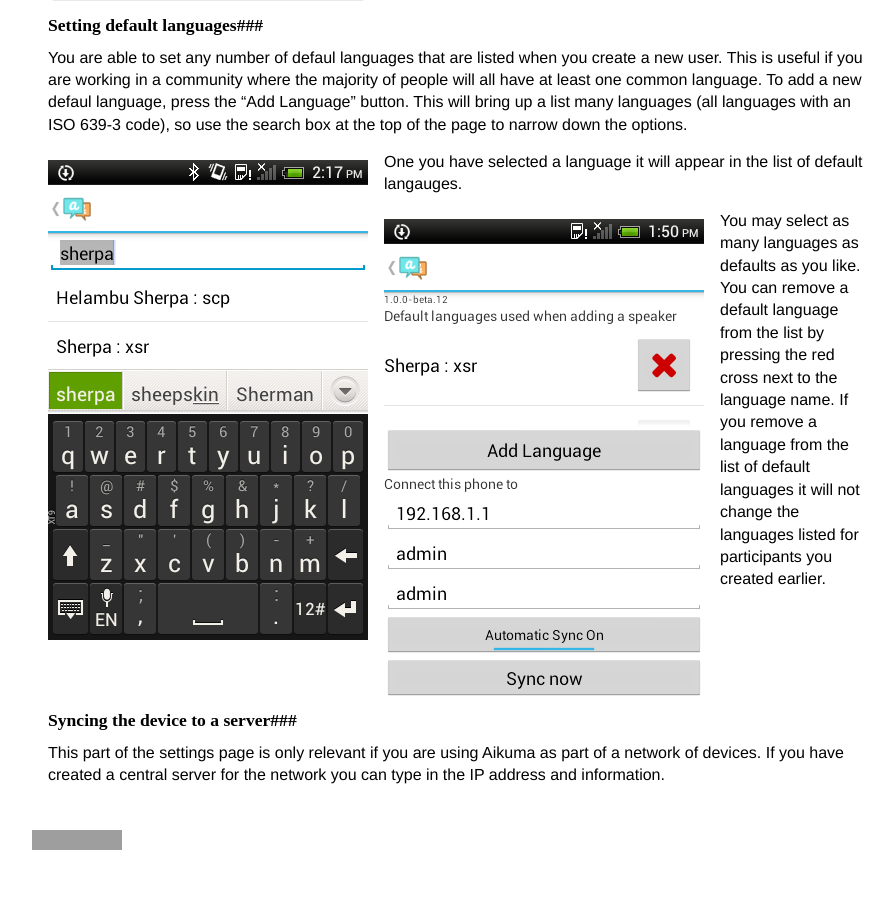
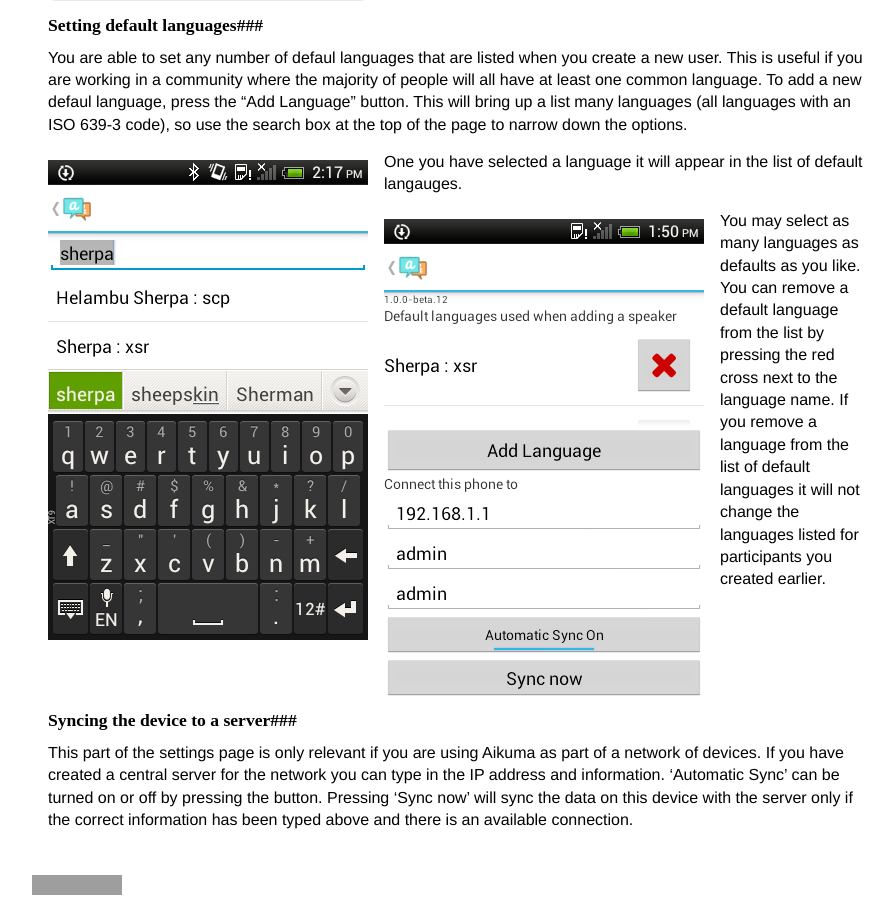
Before and after one commit to langtech/langtech.github.com, a Jekyll site: the page built from aikuma/howto.md, in a window 1280 px wide and 900 px high, scrolled down 1240 px. Shown: the whole window, without its empty margins (184-1078 px from the left). Built offline with Jekyll 4.4.1, drawn with Linux system fonts in a browser that asks for light colours; before the commit the page ends 2095 px from its top, so only the background shows below that; grey boxes are pictures that could not be loaded.

Commit message:
Additional tweek
tweek

```diff
--- a/aikuma/howto.md
+++ b/aikuma/howto.md
@@ -62,3 +62,4 @@ If you remove a language from the list of default languages it will not change t
 ###Syncing the device to a server###
 This part of the settings page is only relevant if you are using Aikuma as part of a network of devices.
 If you have created a central server for the network you can type in the IP address and information.
+'Automatic Sync' can be turned on or off by pressing the button. Pressing 'Sync now' will sync the data on this device with the server only if the correct information has been typed above and there is an available connection.
```
